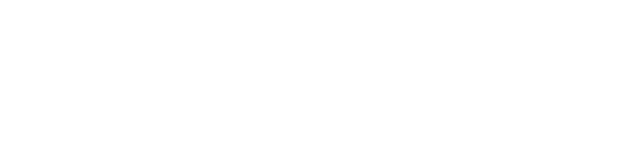
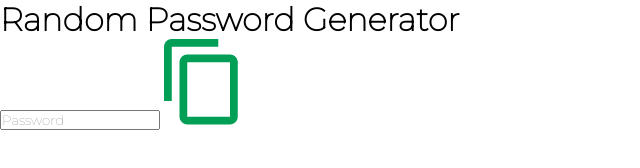
Before and after one commit to dmdoucet/Random-Password-Generator, a plain HTML site: page index.html in a window 1280 px wide. Shown: the whole page, without its empty margins (0-640 px from the left). Drawn offline with Linux system fonts and the light colour scheme.

Commit message:
Update index.html
added html content for password generator

```diff
--- a/index.html
+++ b/index.html
@@ -10,6 +10,13 @@
     <link href="https://fonts.googleapis.com/css2?family=Lato:wght@300;400&family=Montserrat:wght@100&display=swap" rel="stylesheet">
 </head>
 <body>
+    <div class="container">
+        <h1>Random Password Generator</h1>
+        <div class="display">
+            <input type="text" id="password" placeholder="Password">
+            <img src="./images/copy.png" alt="copy-icon">
+        </div>
+    </div>
     <script src="./app.js"></script>
 </body>
 </html>
```
